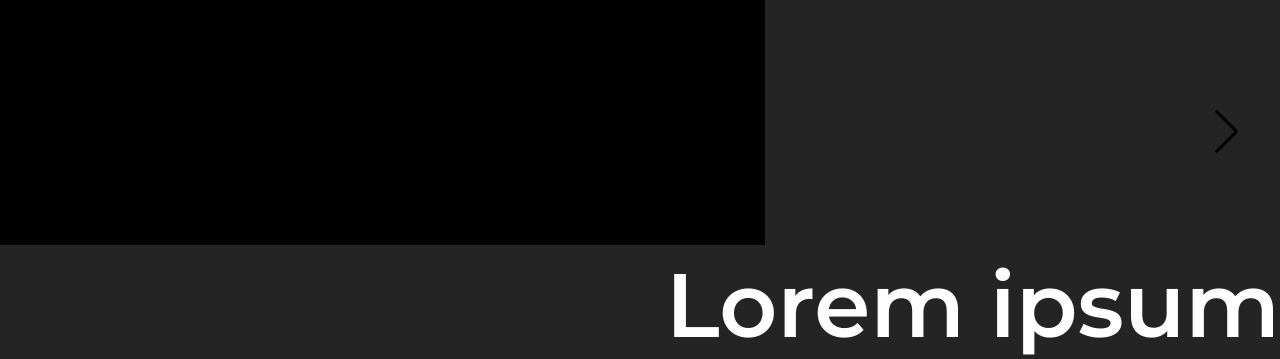
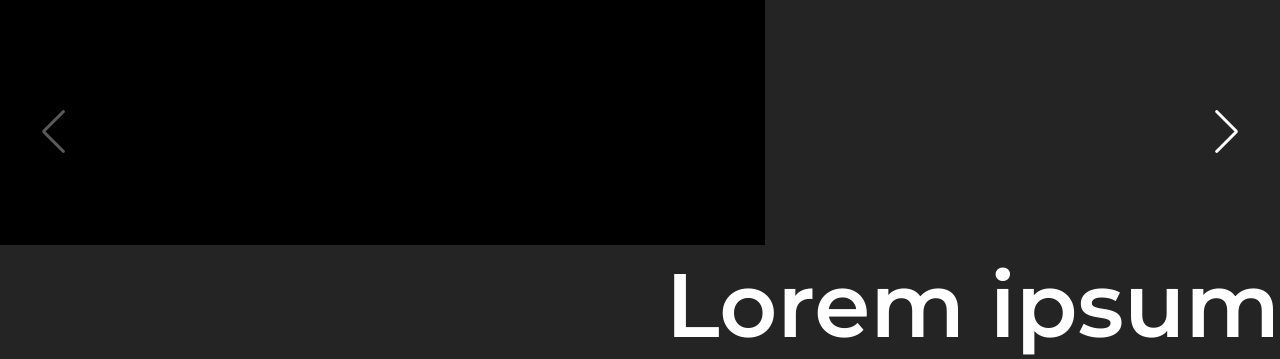
Before and after one commit to Nikita3164/Carshipment, a Flask app: page / in a window 1280 px wide. Shown: the part 1251-1610 px from the top of the page. Run offline with Flask 3, Linux system fonts and the light colour scheme.

Commit message:
Корректировка элементов навигации

```diff
--- a/static/css/base_style.css
+++ b/static/css/base_style.css
@@ -139,14 +139,14 @@ h1 {
   .swiper-button-next, .swiper-rtl .swiper-button-prev{
     right: 40px !important;
     left: auto;
-    margin-top: 500px;
+
 
   }
 
   .swiper-button-prev, .swiper-rtl .swiper-button-next{
     left: 40px !important;
     right: auto;
-    margin-top: 500px;
+
 
   }
 
@@ -167,6 +167,10 @@ h1 {
     --swiper-pagination-bullet-inactive-color: rgb(207, 196, 196);
     --swiper-theme-color: white;
 
+}
+
+#auto_sw{
+    --swiper-theme-color: white;
 }
 
 .carshipment{
--- a/templates/base.html
+++ b/templates/base.html
@@ -43,8 +43,8 @@
                 </div>
                 <div class="swiper-pagination swiper-pagination1"></div>
             </div>
-            <div class="swiper-button-next"></div>
-            <div class="swiper-button-prev"></div>
+            <div id="auto_sw" class="swiper-button-next"></div>
+            <div id="auto_sw" class="swiper-button-prev"></div>
         </div>
     </div>
 
@@ -114,6 +114,7 @@
             },
             pagination: {
                 el: ".swiper-pagination1",
+                clickable: true,
             },
             mousewheel: true,
             keyboard: true,
@@ -126,6 +127,7 @@
             },
             pagination: {
                 el: ".swiper-pagination2",
+                clickable: true,
             },
             mousewheel: true,
             keyboard: true,
@@ -138,6 +140,7 @@
             },
             pagination: {
                 el: ".swiper-pagination3",
+                clickable: true,
             },
             mousewheel: true,
             keyboard: true,
```
